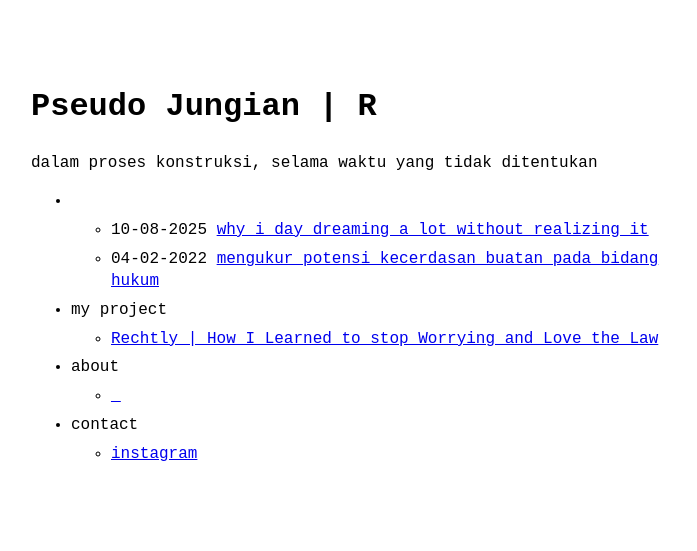
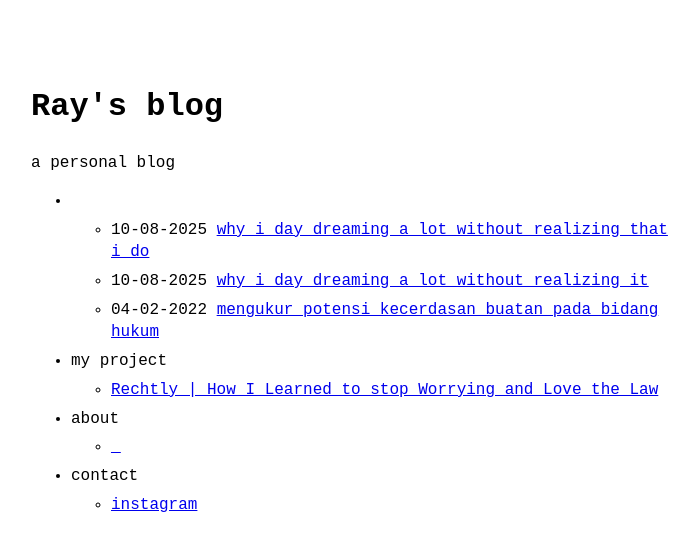
Before and after one commit to raydendi/raydendi.github.io, a Jekyll site: the page built from index.md, in a window 1280 px wide. Shown: the top 551 px of the page, without its empty margins (289-986 px from the left). Built offline with Jekyll 4.4.1, drawn with Linux system fonts in a browser that asks for light colours.

Commit message:
add new post

```diff
--- a/_config.yml
+++ b/_config.yml
@@ -1,10 +1,10 @@
-title: Pseudo Jungian | R # name of the site
+title: Ray's blog # name of the site
 author: raidendy # name of site's author
-email: raydendip@gmail.com # email of site's author
+email:  # email of site's author
 url:  # root address of the site
 baseurl: / # subpath of the site, e.g. "/blog" (leave it blank "" if you're site shouldn't use a subpath)
 description: > # description of the site (multiple lines allowed)
-   dalam proses konstruksi, selama waktu yang tidak ditentukan
+   a personal blog
 permalink: /:slug.html
 
 favicon: "rai.png" # name+extension of favicon (which must be put on the root folder)
@@ -14,7 +14,7 @@ remote_theme: riggraz/no-style-please # if you are using GitHub Pages, change it
 
 theme_config:
   appearance: "auto" # can be "light", "dark" or "auto"
-  back_home_text: "kembali" # customize text for homepage link in post layout
+  back_home_text: "back" # customize text for homepage link in post layout
   date_format: "%d-%m-%Y" # customize how date is formatted
   show_description: true # show blog description in home page
 
```
Also changed, not shown: _posts/2025-08-10-why-i-day-dreaming-a-lot-without-realizing-that-i-do.md (added, +78 -0 lines).
